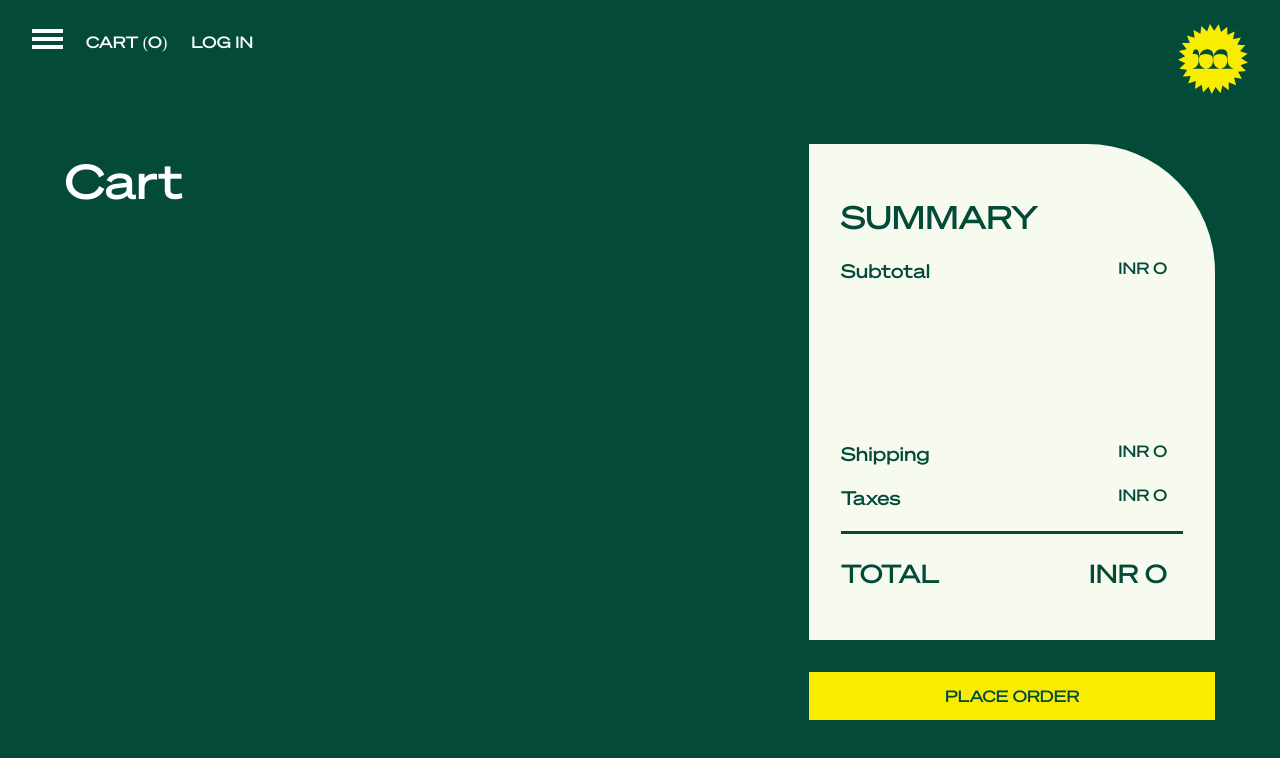
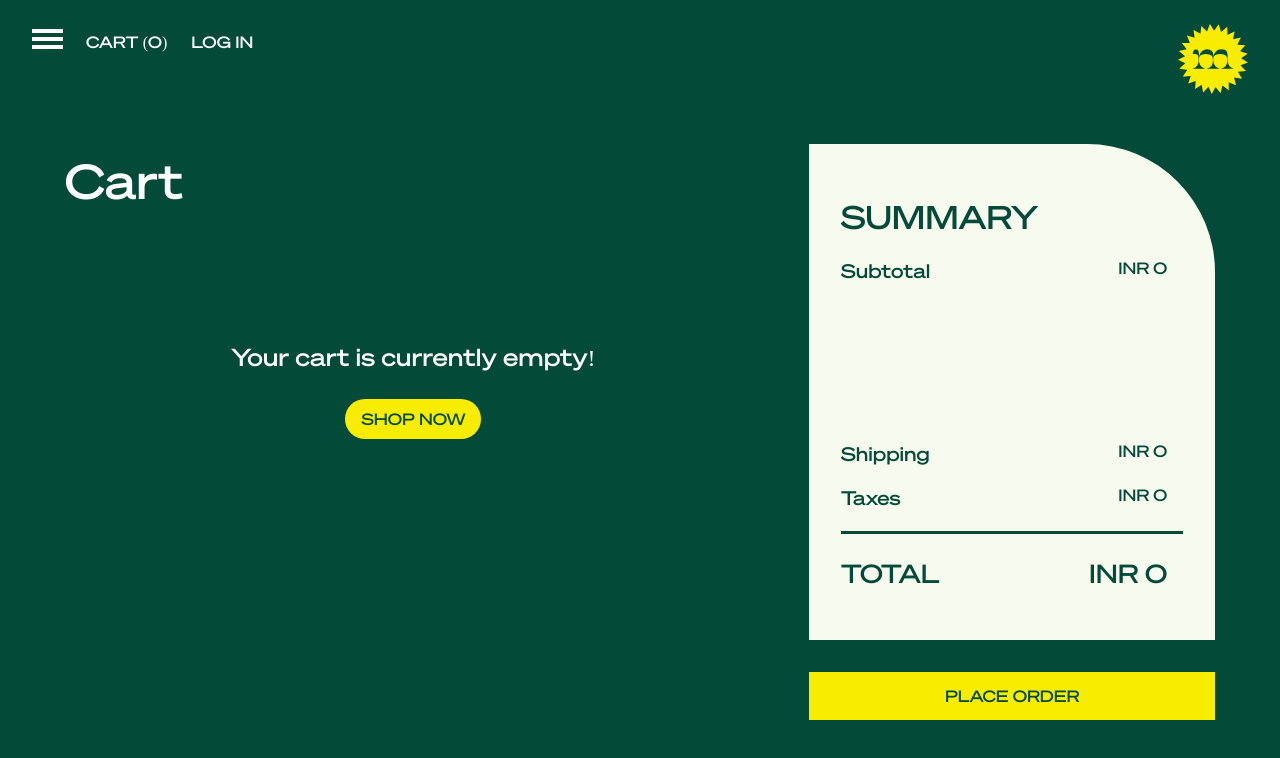
Before and after one commit to kryptonian41/mytry-next-app, a Next.js app: page /cart in a window 1280 px wide. Shown: the top 758 px of the page. Built offline with nearby package versions, Linux system fonts and the light colour scheme.

Commit message:
empty cart message

```diff
--- a/components/Cart/Items.tsx
+++ b/components/Cart/Items.tsx
@@ -1,13 +1,21 @@
 import CartTile from "./CartTile";
 import cartStyles from "./cart.module.scss";
+import Link from "next/link";
 
 const Items = ({ items }) => {
   return (
     <div className={cartStyles.itemsContainer}>
       <h1>Cart</h1>
-      {items.map((item) => (
-        <CartTile key={item.id} product={item} />
-      ))}
+      {items.length > 0 ? (
+        items.map((item) => <CartTile key={item.id} product={item} />)
+      ) : (
+        <div className={cartStyles.emptyCartContainer}>
+          <h3>Your cart is currently empty!</h3>
+          <button>
+            <Link href="/products">Shop Now</Link>
+          </button>
+        </div>
+      )}
     </div>
   );
 };
--- a/components/Cart/cart.module.scss
+++ b/components/Cart/cart.module.scss
@@ -221,6 +221,44 @@ $yellow: #f8ec00;
         border-top: 0.2rem solid white;
         margin: 0.5rem 0;
       }
+
+      .emptyCartContainer {
+        width: 100%;
+        display: flex;
+        flex-direction: column;
+        align-items: center;
+        justify-content: center;
+        height: 60%;
+
+        h3 {
+          font-size: 1.5rem;
+          text-align: center;
+
+          @media screen and (max-width: 640px) {
+            font-size: 1.2rem;
+            margin-top: 2rem;
+          }
+        }
+
+        button {
+          background-color: #f8ec00;
+          color: #034a38;
+          padding: 0.5rem 1rem;
+          font-size: 1rem;
+          text-transform: uppercase;
+          border-radius: 50rem;
+          margin-top: 1.5rem;
+
+          &:focus {
+            outline: none;
+          }
+
+          @media screen and (max-width: 640px) {
+            font-size: 0.8rem;
+            margin-top: 1rem;
+          }
+        }
+      }
     }
   }
 }
```
